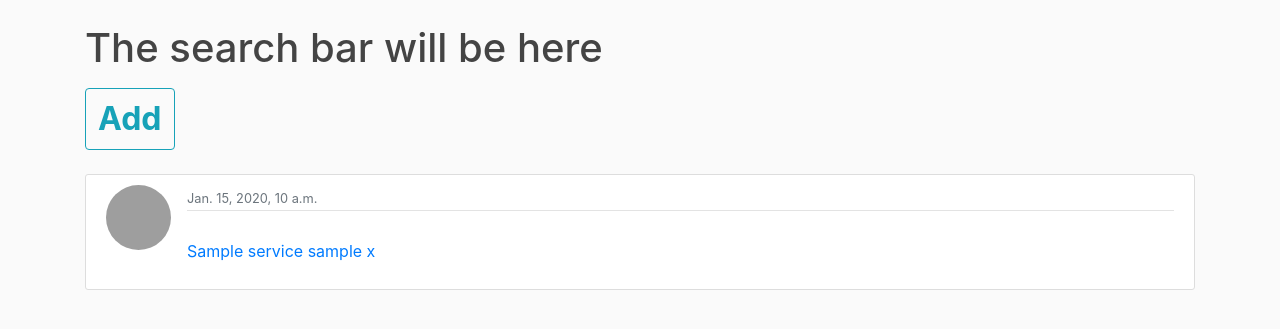
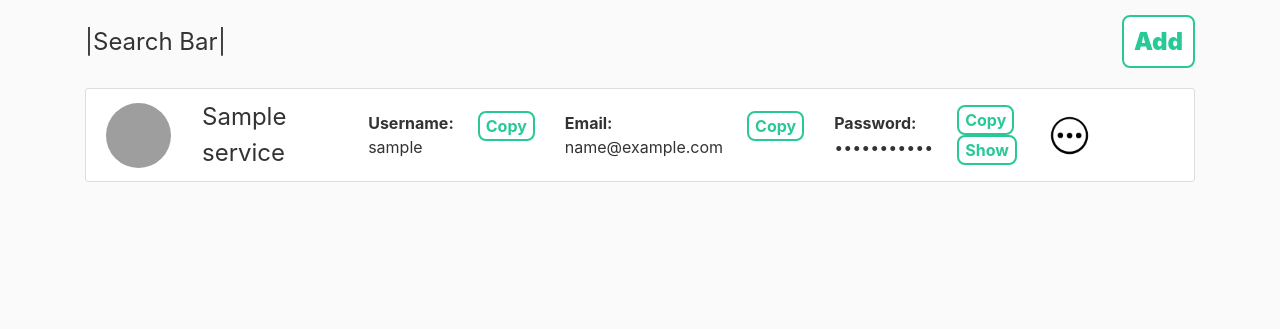
Before and after one commit to MaxRiabytsia/PasswordManager, a Django app: template passwords/templates/passwords/passwords.html in a window 1280 px wide. Shown: the part 56-385 px from the top of the page. Run offline with Django 3.2, Linux system fonts and the light colour scheme; the template is opened without the code that fills it: most values are stand-ins (such as "Sample title", 1, 10 or a date in 2020); some libraries are stand-ins or nearby versions; grey boxes are pictures that could not be loaded.

Commit message:
Built CRUD system for passwords

```diff
--- /dev/null
+++ b/passwords/static/passwords/buttons.js
@@ -0,0 +1,8 @@
+function showPassword(event, password) {
+    event.target.closest('#row').querySelector('#password').innerHTML = password;
+}
+
+
+function copy(text) {
+    navigator.clipboard.writeText(text);
+}
--- a/passwords/static/passwords/main.css
+++ b/passwords/static/passwords/main.css
@@ -12,12 +12,67 @@ ul {
     margin: 0;
 }
 
+a, a:hover {
+    color: #333333;
+    text-decoration: none;
+}
+
 .bg-steel {
     background-color: #28c996;
 }
 
 #home {
     color: #333333;
+}
+
+.big_btn {
+    font-size: 18pt;
+    padding: 10px;
+    border-radius: 8px;
+    color: #28c996;
+    border: 2px solid #28c996;
+    background-color: #ffffff;
+    font-weight: bold;
+}
+
+.big_btn:hover {
+    color: #ffffff;
+    border: 2px solid #ffffff;
+    background-color: #28c996;
+}
+
+.main_btn {
+    border-radius: 8px;
+    color: #28c996;
+    border: 2px solid #28c996;
+    background-color: #ffffff;
+    font-size: 12pt;
+    font-weight: bold;
+}
+
+.main_btn:hover {
+    color: #ffffff;
+    border: 2px solid #ffffff;
+    background-color: #28c996;
+}
+
+.main_btn:active {
+    border-radius: 8px;
+    color: #28c996;
+    border: 2px solid #28c996;
+    background-color: #ffffff;
+    font-size: 12pt;
+    font-weight: bold;
+}
+
+#more_info_icon {
+    width: 45px;
+    height: auto;
+}
+
+#more_info_icon:hover {
+    width: 50px;
+    height: auto;
 }
 
 .site-header .navbar-nav .nav-link {
--- a/passwords/templates/passwords/password_confirm_delete.html
+++ b/passwords/templates/passwords/password_confirm_delete.html
@@ -9,7 +9,7 @@
             </fieldset>
             <div class="form-group">
                 <button class="btn btn-outline-danger" type="submit">Yes, Delete</button>
-                <a class="btn btn-outline-secondary" href="{% url 'password-detail' object.id %}">No</a>
+                <a class="main_btn" href="{% url 'password-detail' object.id %}">No</a>
             </div>
         </form>
     </div>
--- a/passwords/templates/passwords/password_form.html
+++ b/passwords/templates/passwords/password_form.html
@@ -10,7 +10,7 @@
                 {{ form|crispy }}
             </fieldset>
             <div class="form-group">
-                <button class="btn btn-outline-info" type="submit">Add</button>
+                <button class="big_btn" type="submit">Submit</button>
             </div>
         </form>
     </div>
--- a/passwords/templates/passwords/passwords.html
+++ b/passwords/templates/passwords/passwords.html
@@ -1,45 +1,64 @@
 {% extends "passwords/base.html" %}
+{% load static %}
 {% block content %}
+    <div class="d-flex justify-content-between mb-1" style="font-size: 18pt">
         <div>
-        <h1 class="mb-3">The search bar will be here</h1>
-        <a class="btn btn-outline-info mb-4" href="{% url 'password-create' %}">
-            <div><b style="font-size: 24pt">Add</b></div>
+            |Search Bar|
+        </div>
+        <div>
+            <a class="big_btn" href="{% url 'password-create' %}">
+                <b>Add</b>
             </a>
         </div>
+    </div>
+    <br>
+
+    <div class="container" id="container">
         {% for password in passwords %}
-        <a href="{% url 'password-detail' password.pk %}">
-            <article class="media content-section">
+            <div class="row d-flex justify-content-between media content-section align-items-center" id="row">
+                <div class="col-xs-1">
                     <img class="rounded-circle article-img"
                          src="https://www.shareicon.net/download/2015/09/04/95557_twitter.ico">
-                <div class="media-body">
-                    <div class="article-metadata">
-                        <small class="text-muted">{{ password.date_created }}</small>
                 </div>
-                    <p class="article-content">
-                        {{ password.service }} {{ password.username }} {{ password.password }}
-                    </p>
+                <div class="col" style="font-size: 18pt;">
+                    {{ password.service }}
                 </div>
-            </article>
+                <div class="col d-flex justify-content-evenly ml-4">
+                    <div>
+                        <b>Username:</b><br> {{ password.username }}
+                    </div>
+                    <div class="ml-4">
+                        <button class="main_btn" onclick="copy('{{ password.username }}')">Copy</button>
+                    </div>
+                </div>
+                <div class="col d-flex justify-content-evenly">
+                    <div>
+                        <b>Email:</b><br> {{ password.email }}
+                    </div>
+                    <div class="ml-4">
+                        <button class="main_btn" onclick="copy('{{ password.email }}')">Copy</button>
+                    </div>
+                </div>
+                <div class="col d-flex justify-content-between align-items-center">
+                    <div>
+                        <b>Password:</b><br> <span id="password">•••••••••••</span>
+                    </div>
+                    <div class="ml-4">
+                        <button class="main_btn" onclick="copy('{{ password.password }}')">Copy</button>
+                        <br>
+                        <button class="main_btn" id="show" onclick='showPassword(event, "{{ password.password }}")'>
+                            Show
+                        </button>
+                    </div>
+                </div>
+                <div class="col d-flex justify-content-between align-items-center">
+                    <a href="{% url 'password-detail' password.pk %}">
+                        <img id="more_info_icon" src="{% static "passwords/images/more.ico" %}" alt="Password Details">
                     </a>
+                </div>
+            </div>
         {% endfor %}
+    </div>
 
-    {% if is_paginated %}
-        {% if page_obj.has_previous %}
-            <a class="btn btn-outline-info mb-4" href="?page=1">First</a>
-            <a class="btn btn-outline-info mb-4" href="?page={{ page_obj.previous_page_number }}">Previous</a>
-        {% endif %}
-
-        {% for num in page_obj.paginator.page_range %}
-            {% if page_obj.number == num %}
-                <a class="btn btn-info mb-4" href="?page={{ num }}">{{ num }}</a>
-            {% elif num > page_obj.number|add:'-3' and num < page_obj.number|add:'3' %}
-                <a class="btn btn-outline-info mb-4" href="?page={{ num }}">{{ num }}</a>
-            {% endif %}
-        {% endfor %}
-
-        {% if page_obj.has_next %}
-            <a class="btn btn-outline-info mb-4" href="?page={{ page_obj.next_page_number }}">Next</a>
-            <a class="btn btn-outline-info mb-4" href="?page={{ page_obj.paginator.num_pages }}">Last</a>
-        {% endif %}
-    {% endif %}
+    <script src="../../static/passwords/buttons.js"></script>
 {% endblock content %}
--- a/passwords/views.py
+++ b/passwords/views.py
@@ -14,7 +14,6 @@ class UserPasswordsListView(LoginRequiredMixin, UserPassesTestMixin, ListView):
     template_name = 'passwords/passwords.html'
     context_object_name = 'passwords'
     ordering = ['service']
-    paginate_by = 5
 
     def get_queryset(self):
         user = get_object_or_404(User, username=self.kwargs.get('username'))
--- a/users/templates/users/login.html
+++ b/users/templates/users/login.html
@@ -12,7 +12,7 @@
                 {{ form|crispy }}
             </fieldset>
             <div class="form-group">
-                <button class="btn btn-outline-info" type="submit">Log In</button>
+                <button class="main_btn" type="submit">Log In</button>
                 <small class="text-muted ml-2">
                     <a href="{% url 'password_reset' %}">Forgot Password?</a>
                 </small>
--- a/users/templates/users/password_reset.html
+++ b/users/templates/users/password_reset.html
@@ -12,7 +12,7 @@
                 {{ form|crispy }}
             </fieldset>
             <div class="form-group">
-                <button class="btn btn-outline-info" type="submit">Request Password Reset</button>
+                <button class="main_btn" type="submit">Request Password Reset</button>
             </div>
         </form>
     </div>
--- a/users/templates/users/password_reset_confirm.html
+++ b/users/templates/users/password_reset_confirm.html
@@ -12,7 +12,7 @@
                 {{ form|crispy }}
             </fieldset>
             <div class="form-group">
-                <button class="btn btn-outline-info" type="submit">Reset Password</button>
+                <button class="main_btn" type="submit">Reset Password</button>
             </div>
         </form>
     </div>
--- a/users/templates/users/profile.html
+++ b/users/templates/users/profile.html
@@ -17,7 +17,7 @@
                 {{ profile_update_form|crispy }}
             </fieldset>
             <div class="form-group">
-                <button class="btn btn-outline-info" type="submit">Update</button>
+                <button class="main_btn" type="submit">Update</button>
             </div>
         </form>
     </div>
--- a/users/templates/users/register.html
+++ b/users/templates/users/register.html
@@ -12,7 +12,7 @@
                 {{ form|crispy }}
             </fieldset>
             <div class="form-group">
-                <button class="btn btn-outline-info" type="submit">Sign Up</button>
+                <button class="main_btn" type="submit">Sign Up</button>
             </div>
         </form>
         <div class="border-top pt-3">
```
Also changed, not shown: passwords/templates/passwords/password_detail.html (+50 -9 lines), passwords/static/passwords/images/more.ico (added). Lines whose indentation alone changed are shown as unchanged.
